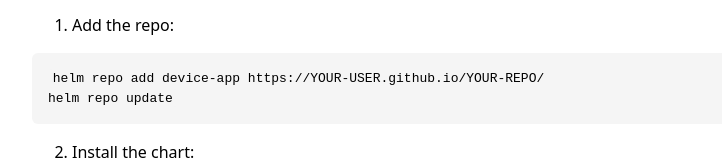
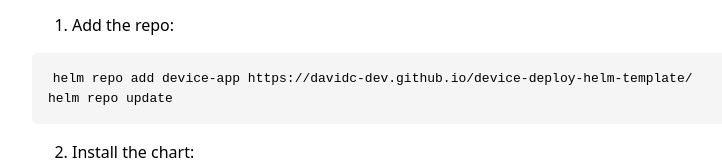
Before and after one commit to davidc-dev/device-deploy-helm-template, a plain HTML site: page docs/index.html in a window 1280 px wide. Shown: the part 129-289 px from the top of the page, without its empty margins (0-722 px from the left). Drawn offline with Linux system fonts and the light colour scheme.

Commit message:
index.html updates

```diff
--- a/docs/index.html
+++ b/docs/index.html
@@ -15,7 +15,7 @@
   <ol>
     <li>Add the repo:</li>
   </ol>
-  <pre><code>helm repo add device-app https://YOUR-USER.github.io/YOUR-REPO/
+  <pre><code>helm repo add device-app https://davidc-dev.github.io/device-deploy-helm-template/
 helm repo update</code></pre>
   <ol start="2">
     <li>Install the chart:</li>
```
